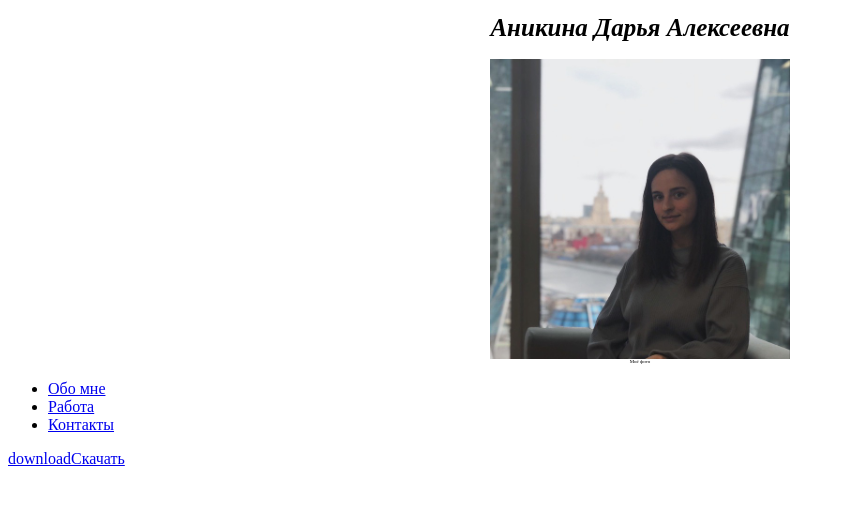
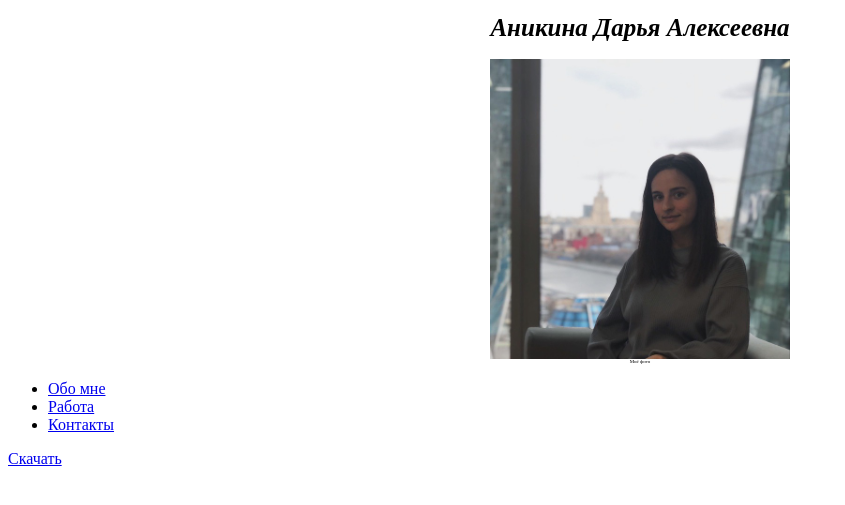
Before and after one commit to DaryaAnikina01/gittest, a plain HTML site: page index.html in a window 1280 px wide. Shown: the part 39-544 px from the top of the page, without its empty margins (0-845 px from the left). Drawn offline with Linux system fonts and the light colour scheme.

Commit message:
Update index.html

```diff
--- a/index.html
+++ b/index.html
@@ -20,7 +20,7 @@
 	       <li><a href="/work">Работа</a></li>
 	       <li><a href="/contact">Контакты</a></li>
 	     </ul>
-	      <a href="Моё фото.jpg">downloadСкачать</a>
+	      <a href="Моё фото.jpg" download>Скачать</a>
       </div>
     </header>
    </body>
```
